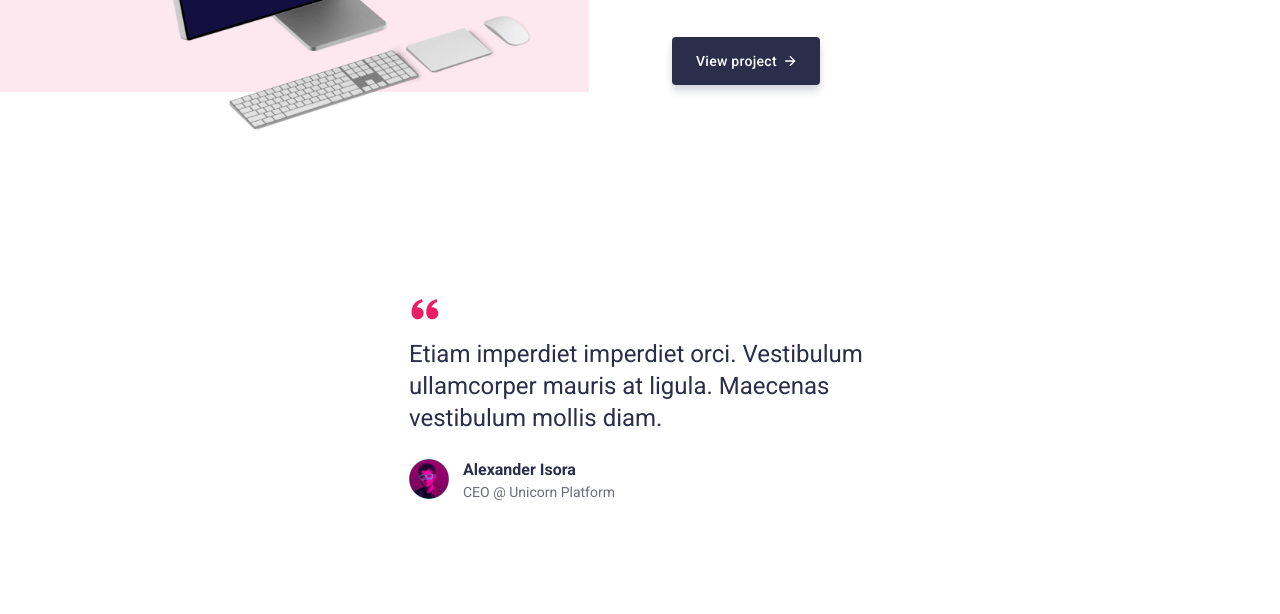
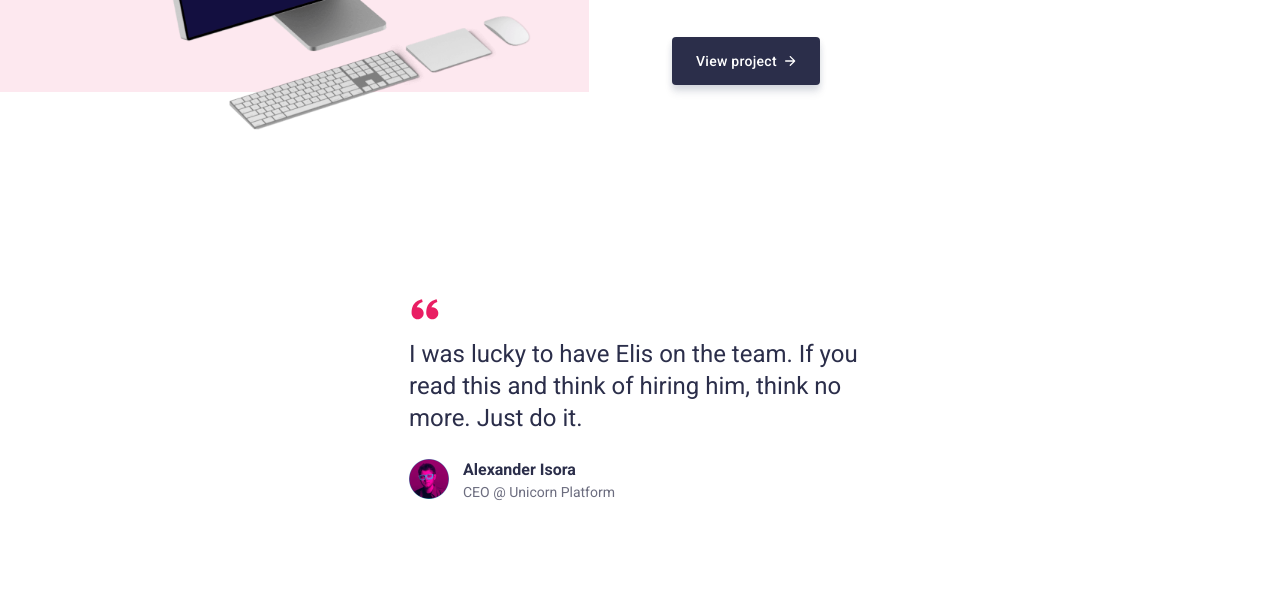
Before and after one commit to elisgubarev/egubarev, a website built with Parcel: page src/index.html in a window 1280 px wide. Shown: the part 2193-2807 px from the top of the page. Built offline with nearby package versions, Linux system fonts and the light colour scheme.

Commit message:
Added testimonial

```diff
--- a/src/index.html
+++ b/src/index.html
@@ -141,7 +141,7 @@
 <div class="testimonial">
 	<div class="testimonial__container container">
 		<div class="testimonial__quotes"><img src="img/quote.svg" alt="Quote icon"></div>
-		<div class="testimonial__text">Etiam imperdiet imperdiet orci. Vestibulum ullamcorper mauris at ligula. Maecenas vestibulum mollis diam.</div>
+		<div class="testimonial__text">I was lucky to have Elis on the team. If you read this and think of hiring him, think no more. Just do it.</div>
 		<div class="testimonial__author-box">
 			<img src="img/testimonial.png" alt="Alexander Isora photo" class="testimonial__photo">
 			<div class="testimonial__author-name-box">
```
